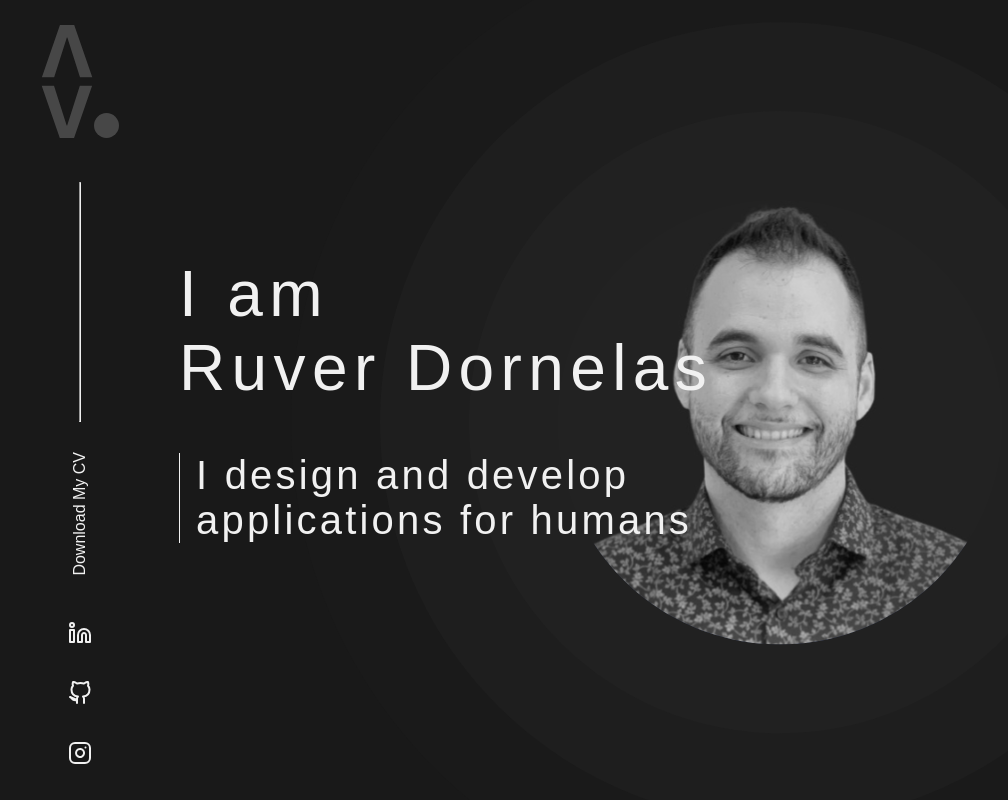
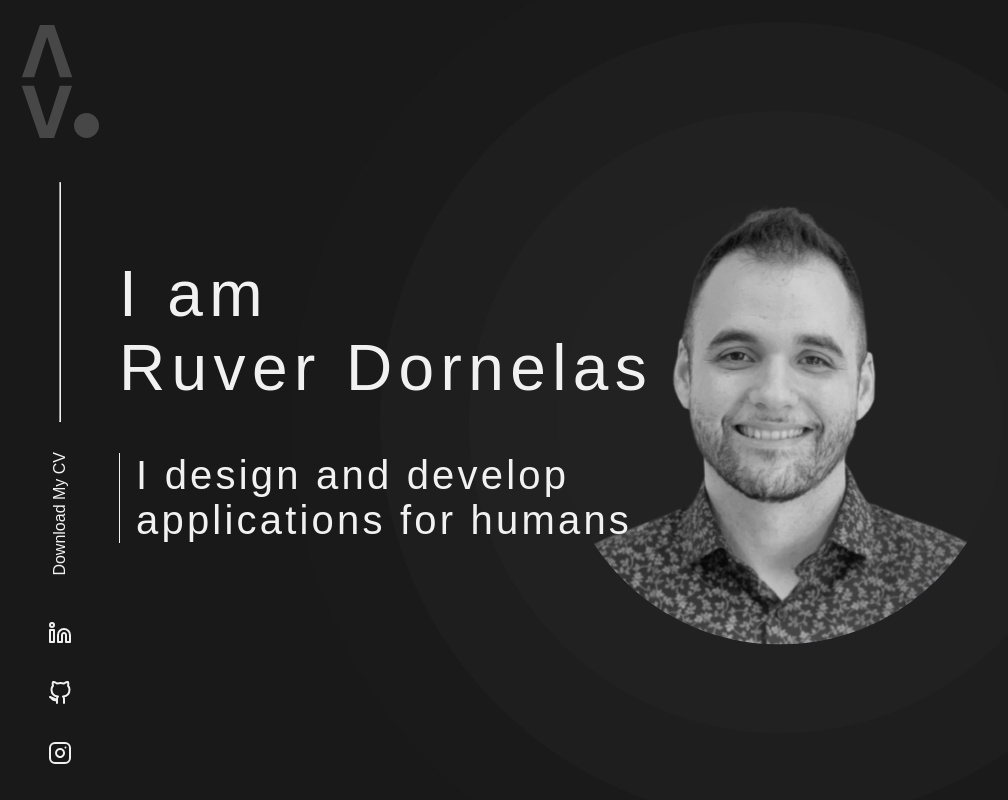
Before and after one commit to ruverd/ruver-dornelas, a Next.js app: page / in a window 1280 px wide. Shown: the whole page, without its empty margins (0-1008 px from the left). Built offline with nearby package versions, Linux system fonts and the light colour scheme.

Commit message:
fix: change left padding

```diff
--- a/src/styles/pages/Home.ts
+++ b/src/styles/pages/Home.ts
@@ -12,7 +12,7 @@ export const NavContainer = styled.div`
   flex-direction: column;
   justify-content: space-around;
   align-items: center;
-  padding-left: 40px;
+  padding-left: 20px;
 
   img {
     min-width: 24px;
@@ -72,7 +72,7 @@ export const HighlightContainer = styled.div`
   flex-direction: column;
   flex-wrap: nowrap;
   justify-content: center;
-  padding-left: 60px;
+  padding-left: 20px;
 
   img {
     width: 1;
```
